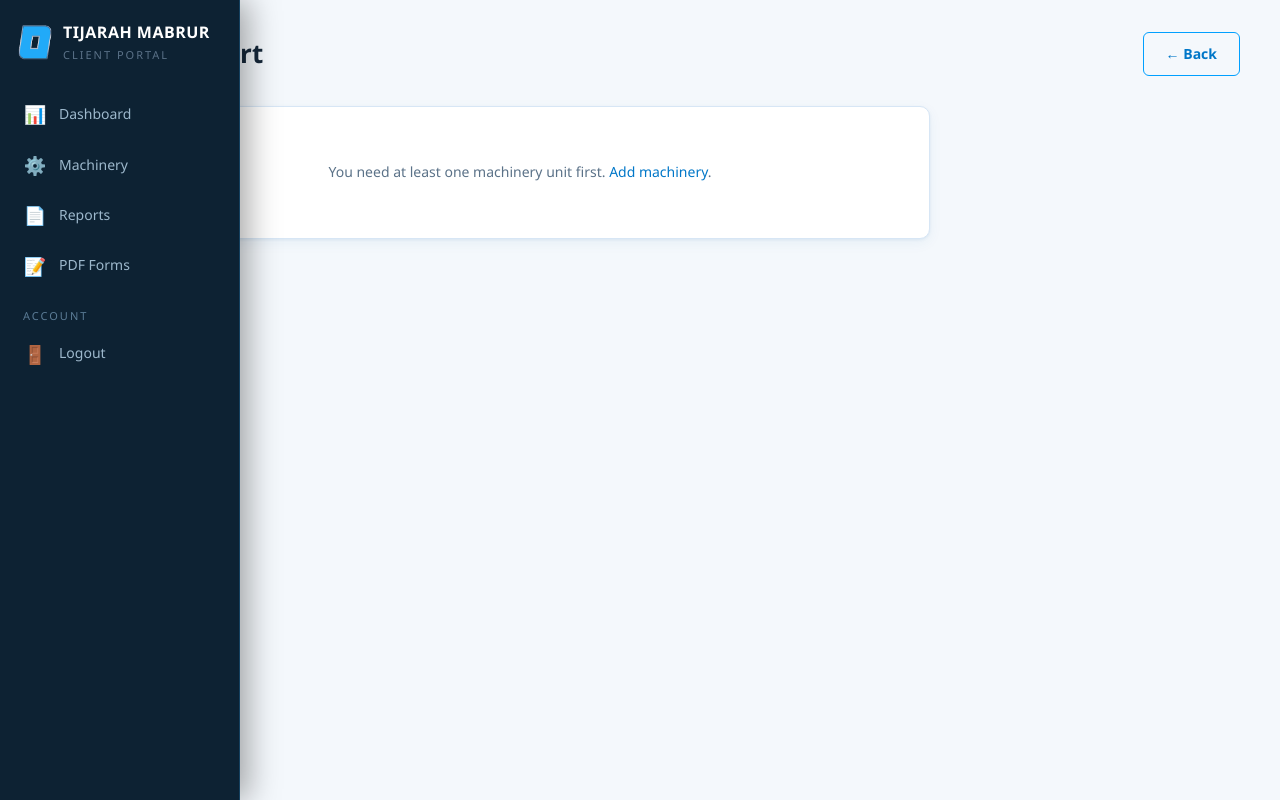
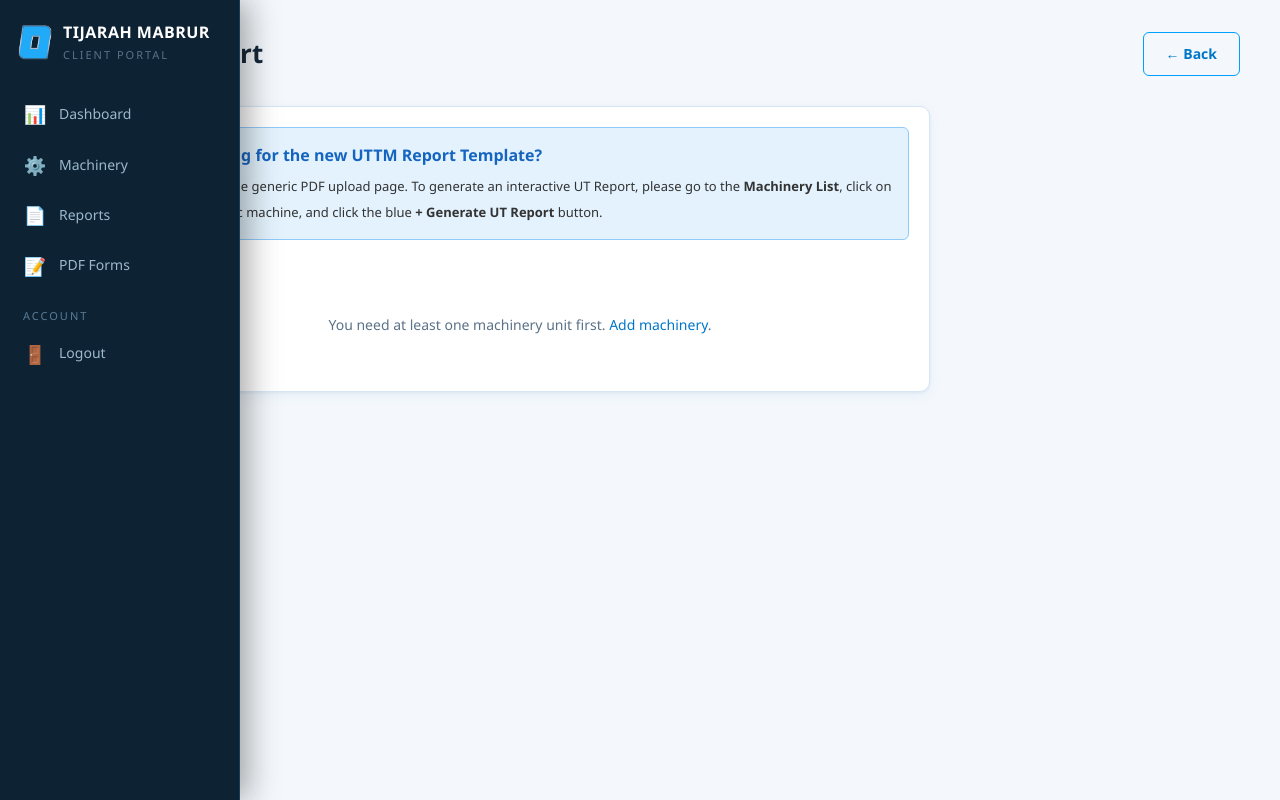
Before and after one commit to Iamatto01/TijarahMabrurLogo, a Python web app: template templates/portal/report_form.html in a window 1280 px wide. Run offline with Jinja, Linux system fonts and the light colour scheme; the template is opened without the code that fills it, so the values that code supplies are empty.

Commit message:
Add tip for finding UT Report template

```diff
--- a/templates/portal/report_form.html
+++ b/templates/portal/report_form.html
@@ -7,6 +7,13 @@
 </div>
 
 <div class="panel" style="max-width:820px">
+    <div style="padding:15px;background:#e3f2fd;border:1px solid #90caf9;border-radius:6px;margin:20px;display:flex;align-items:center;gap:10px">
+        <span style="font-size:24px">💡</span>
+        <div>
+            <strong style="color:#1565c0;display:block;margin-bottom:4px">Looking for the new UTTM Report Template?</strong>
+            <span style="font-size:13px;color:#333">This is the generic PDF upload page. To generate an interactive UT Report, please go to the <strong>Machinery List</strong>, click on a specific machine, and click the blue <strong>+ Generate UT Report</strong> button.</span>
+        </div>
+    </div>
     <div class="panel-body">
         {% if machines %}
         <form method="post" enctype="multipart/form-data">
```
